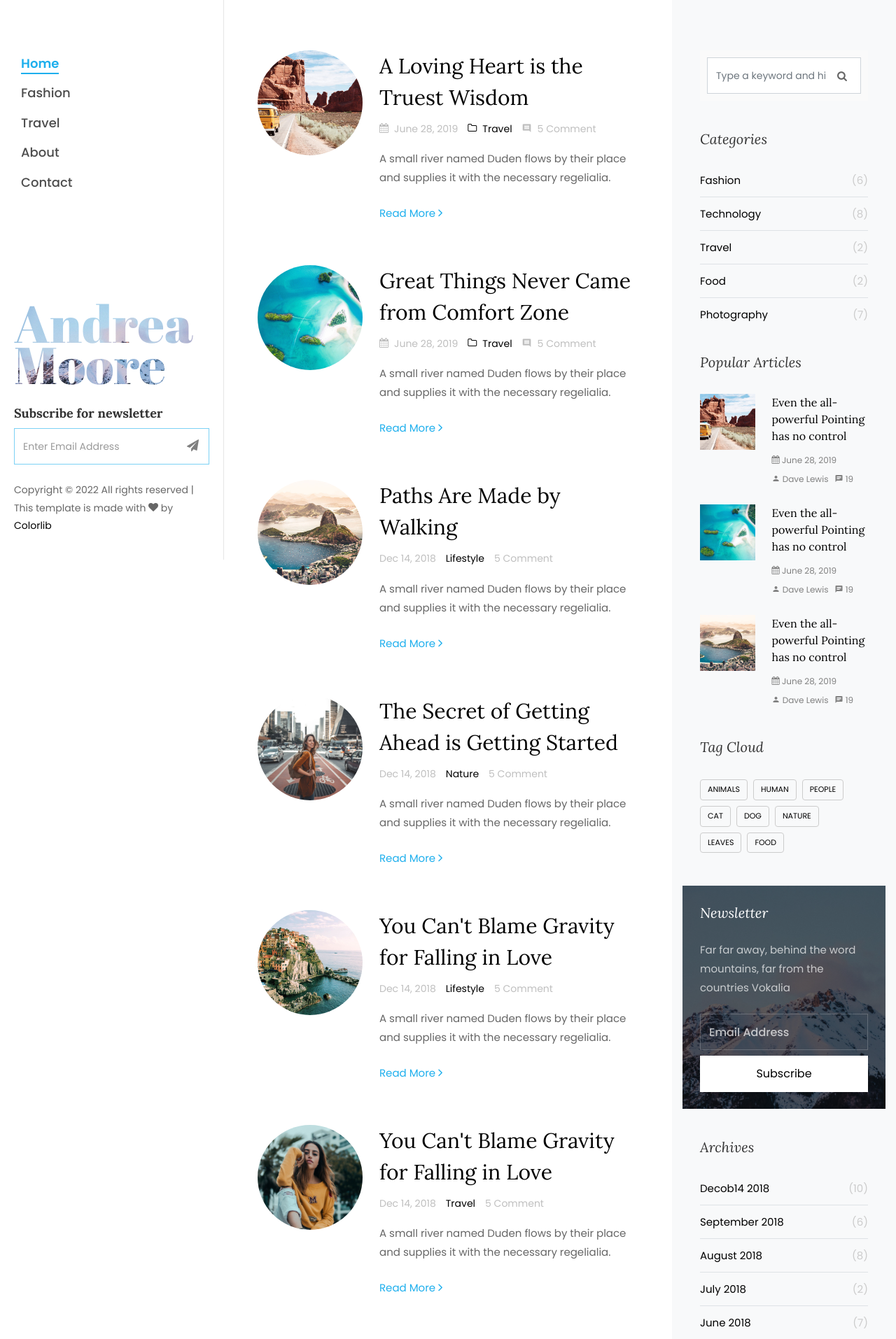
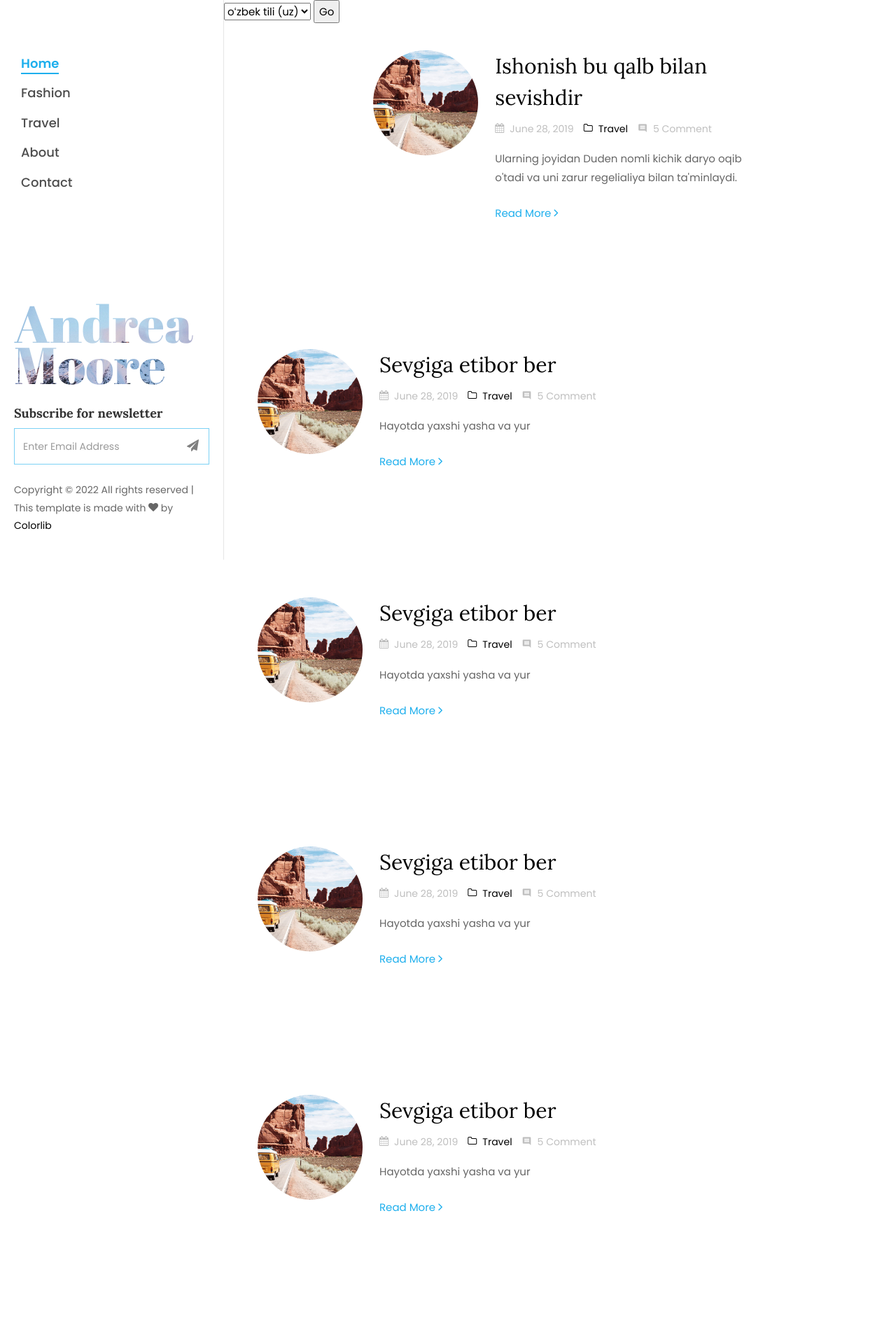
Before and after one commit to hwandev12/life-blog-website, a Django app: page / in a window 1280 px wide. Shown: the top 1914 px of the page at 70% size. Run offline with Django 4.2, Linux system fonts and the light colour scheme; some libraries are stand-ins or nearby versions; some web fonts are replaced.

Commit message:
translation pages

```diff
--- a/blog/admin.py
+++ b/blog/admin.py
@@ -4,4 +4,4 @@
 
 @admin.register(Blog)
 class BlogAdmin(TranslationAdmin):
-    prepopulated_fields = {'slug': ('header',)}
+    group_fieldsets = True
--- a/blog/models.py
+++ b/blog/models.py
@@ -8,11 +8,7 @@
 
     header = models.CharField(max_length=200)
     text = models.TextField(max_length=300)
-    slug =models.SlugField(unique=True)
     link = models.CharField(max_length=70)
 
     def __str__(self):
         return self.header
-
-    def get_absolute_url(self):
-        return reverse("blog:details", kwargs={'slug': self.slug})
--- a/blog/urls.py
+++ b/blog/urls.py
@@ -1,9 +1,8 @@
 from django.urls import path
-from .views import home, details
+from .views import home
 
 app_name = 'blog'
 
 urlpatterns = [
     path('', home, name='home'),
-    path('<slug:slug>/', details, name='details'),
 ]
--- a/blog/views.py
+++ b/blog/views.py
@@ -1,13 +1,6 @@
-from django.shortcuts import render, get_object_or_404
+from django.shortcuts import render
 from django.shortcuts import render
 from .models import Blog
 
 def home(request):
     return render(request, 'pages/home.html')
-
-def details(request, slug):
-    detail = get_object_or_404(Blog, slug=slug)
-    context = {
-        'detail': detail
-    }
-    return render(request, 'pages/details.html', context)
--- a/templates/pages/home.html
+++ b/templates/pages/home.html
@@ -1,6 +1,21 @@
 {% extends 'layouts/base.html' %}
+{% load i18n %}
 {% load static %}
 {% block content %}
+<form action="{% url 'set_language' %}" method="post">{% csrf_token %}
+  <input name="next" type="hidden" value="{{ redirect_to }}">
+  <select name="language">
+      {% get_current_language as LANGUAGE_CODE %}
+      {% get_available_languages as LANGUAGES %}
+      {% get_language_info_list for LANGUAGES as languages %}
+      {% for language in languages %}
+          <option value="{{ language.code }}"{% if language.code == LANGUAGE_CODE %} selected{% endif %}>
+              {{ language.name_local }} ({{ language.code }})
+          </option>
+      {% endfor %}
+  </select>
+  <input type="submit" value="Go">
+</form>
 <div class="col-xl-8 py-5 px-md-5">
   <div class="row pt-md-4">
     <div class="col-md-12">
@@ -12,7 +27,7 @@
         ></a>
         <div class="text text-2 pl-md-4">
           <h3 class="mb-2">
-            <a href="single.html">A Loving Heart is the Truest Wisdom</a>
+            <a href="single.html">{% trans "Ishonish bu qalb bilan sevishdir" %}</a>
           </h3>
           <div class="meta-wrap">
             <p class="meta">
@@ -26,8 +41,7 @@
             </p>
           </div>
           <p class="mb-4">
-            A small river named Duden flows by their place and supplies it with
-            the necessary regelialia.
+            {% trans "Ularning joyidan Duden nomli kichik daryo oqib o'tadi va uni zarur regelialiya bilan ta'minlaydi." %}
           </p>
           <p>
             <a href="#" class="btn-custom"
@@ -37,16 +51,20 @@
         </div>
       </div>
     </div>
+    </div>
+</div>
+<div class="col-xl-8 py-5 px-md-5">
+  <div class="row pt-md-4">
     <div class="col-md-12">
       <div class="blog-entry ftco-animate d-md-flex">
         <a
           href="single.html"
           class="img img-2"
-          style="background-image: url({% static 'images/image_2.jpg' %})"
+          style="background-image: url({% static 'images/image_1.jpg' %})"
         ></a>
         <div class="text text-2 pl-md-4">
           <h3 class="mb-2">
-            <a href="single.html">Great Things Never Came from Comfort Zone</a>
+            <a href="single.html">{% trans "Sevgiga etibor ber" %}</a>
           </h3>
           <div class="meta-wrap">
             <p class="meta">
@@ -60,8 +78,7 @@
             </p>
           </div>
           <p class="mb-4">
-            A small river named Duden flows by their place and supplies it with
-            the necessary regelialia.
+            {% trans "Hayotda yaxshi yasha va yur" %}
           </p>
           <p>
             <a href="#" class="btn-custom"
@@ -71,176 +88,20 @@
         </div>
       </div>
     </div>
+    </div>
+</div>
+<div class="col-xl-8 py-5 px-md-5">
+  <div class="row pt-md-4">
     <div class="col-md-12">
       <div class="blog-entry ftco-animate d-md-flex">
         <a
           href="single.html"
           class="img img-2"
-          style="background-image: url({% static 'images/image_3.jpg' %})"
+          style="background-image: url({% static 'images/image_1.jpg' %})"
         ></a>
         <div class="text text-2 pl-md-4">
           <h3 class="mb-2">
-            <a href="single.html">Paths Are Made by Walking</a>
-          </h3>
-          <div class="meta-wrap">
-            <p class="meta">
-              <span>Dec 14, 2018</span>
-              <span><a href="single.html">Lifestyle</a></span>
-              <span>5 Comment</span>
-            </p>
-          </div>
-          <p class="mb-4">
-            A small river named Duden flows by their place and supplies it with
-            the necessary regelialia.
-          </p>
-          <p>
-            <a href="#" class="btn-custom"
-              >Read More <span class="ion-ios-arrow-forward"></span
-            ></a>
-          </p>
-        </div>
-      </div>
-    </div>
-    <div class="col-md-12">
-      <div class="blog-entry ftco-animate d-md-flex">
-        <a
-          href="single.html"
-          class="img img-2"
-          style="background-image: url({% static 'images/image_4.jpg' %})"
-        ></a>
-        <div class="text text-2 pl-md-4">
-          <h3 class="mb-2">
-            <a href="single.html"
-              >The Secret of Getting Ahead is Getting Started</a
-            >
-          </h3>
-          <div class="meta-wrap">
-            <p class="meta">
-              <span>Dec 14, 2018</span>
-              <span><a href="single.html">Nature</a></span>
-              <span>5 Comment</span>
-            </p>
-          </div>
-          <p class="mb-4">
-            A small river named Duden flows by their place and supplies it with
-            the necessary regelialia.
-          </p>
-          <p>
-            <a href="#" class="btn-custom"
-              >Read More <span class="ion-ios-arrow-forward"></span
-            ></a>
-          </p>
-        </div>
-      </div>
-    </div>
-    <div class="col-md-12">
-      <div class="blog-entry ftco-animate d-md-flex">
-        <a
-          href="single.html"
-          class="img img-2"
-          style="background-image: url({% static 'images/image_5.jpg' %})"
-        ></a>
-        <div class="text text-2 pl-md-4">
-          <h3 class="mb-2">
-            <a href="single.html"
-              >You Can't Blame Gravity for Falling in Love</a
-            >
-          </h3>
-          <div class="meta-wrap">
-            <p class="meta">
-              <span>Dec 14, 2018</span>
-              <span><a href="single.html">Lifestyle</a></span>
-              <span>5 Comment</span>
-            </p>
-          </div>
-          <p class="mb-4">
-            A small river named Duden flows by their place and supplies it with
-            the necessary regelialia.
-          </p>
-          <p>
-            <a href="#" class="btn-custom"
-              >Read More <span class="ion-ios-arrow-forward"></span
-            ></a>
-          </p>
-        </div>
-      </div>
-    </div>
-    <div class="col-md-12">
-      <div class="blog-entry ftco-animate d-md-flex">
-        <a
-          href="single.html"
-          class="img img-2"
-          style="background-image: url({% static 'images/image_6.jpg' %})"
-        ></a>
-        <div class="text text-2 pl-md-4">
-          <h3 class="mb-2">
-            <a href="single.html"
-              >You Can't Blame Gravity for Falling in Love</a
-            >
-          </h3>
-          <div class="meta-wrap">
-            <p class="meta">
-              <span>Dec 14, 2018</span>
-              <span><a href="single.html">Travel</a></span>
-              <span>5 Comment</span>
-            </p>
-          </div>
-          <p class="mb-4">
-            A small river named Duden flows by their place and supplies it with
-            the necessary regelialia.
-          </p>
-          <p>
-            <a href="#" class="btn-custom"
-              >Read More <span class="ion-ios-arrow-forward"></span
-            ></a>
-          </p>
-        </div>
-      </div>
-    </div>
-    <div class="col-md-12">
-      <div class="blog-entry ftco-animate d-md-flex">
-        <a
-          href="single.html"
-          class="img img-2"
-          style="background-image: url({% static 'images/image_7.jpg' %})"
-        ></a>
-        <div class="text text-2 pl-md-4">
-          <h3 class="mb-2">
-            <a href="single.html"
-              >You Can't Blame Gravity for Falling in Love</a
-            >
-          </h3>
-          <div class="meta-wrap">
-            <p class="meta">
-              <span>Dec 14, 2018</span>
-              <span><a href="single.html">Travel</a></span>
-              <span>5 Comment</span>
-            </p>
-          </div>
-          <p class="mb-4">
-            A small river named Duden flows by their place and supplies it with
-            the necessary regelialia.
-          </p>
-          <p>
-            <a href="#" class="btn-custom"
-              >Read More <span class="ion-ios-arrow-forward"></span
-            ></a>
-          </p>
-        </div>
-      </div>
-    </div>
-    <div class="col-md-12">
-      <div class="blog-entry ftco-animate d-md-flex">
-        <a
-          href="single.html"
-          class="img img-2"
-          style="background-image: url({% static 'images/image_8.jpg' %})"
-        ></a>
-        <div class="text text-2 pl-md-4">
-          <h3 class="mb-2">
-            <a href="single.html"
-              >You Can't Blame Gravity for Falling in Love</a
-            >
+            <a href="single.html">{% trans "Sevgiga etibor ber" %}</a>
           </h3>
           <div class="meta-wrap">
             <p class="meta">
@@ -254,8 +115,7 @@
             </p>
           </div>
           <p class="mb-4">
-            A small river named Duden flows by their place and supplies it with
-            the necessary regelialia.
+            {% trans "Hayotda yaxshi yasha va yur" %}
           </p>
           <p>
             <a href="#" class="btn-custom"
@@ -265,18 +125,20 @@
         </div>
       </div>
     </div>
+    </div>
+</div>
+<div class="col-xl-8 py-5 px-md-5">
+  <div class="row pt-md-4">
     <div class="col-md-12">
       <div class="blog-entry ftco-animate d-md-flex">
         <a
           href="single.html"
           class="img img-2"
-          style="background-image: url({% static 'images/image_9.jpg' %})"
+          style="background-image: url({% static 'images/image_1.jpg' %})"
         ></a>
         <div class="text text-2 pl-md-4">
           <h3 class="mb-2">
-            <a href="single.html"
-              >You Can't Blame Gravity for Falling in Love</a
-            >
+            <a href="single.html">{% trans "Sevgiga etibor ber" %}</a>
           </h3>
           <div class="meta-wrap">
             <p class="meta">
@@ -290,8 +152,7 @@
             </p>
           </div>
           <p class="mb-4">
-            A small river named Duden flows by their place and supplies it with
-            the necessary regelialia.
+            {% trans "Hayotda yaxshi yasha va yur" %}
           </p>
           <p>
             <a href="#" class="btn-custom"
@@ -301,50 +162,20 @@
         </div>
       </div>
     </div>
+    </div>
+</div>
+<div class="col-xl-8 py-5 px-md-5">
+  <div class="row pt-md-4">
     <div class="col-md-12">
       <div class="blog-entry ftco-animate d-md-flex">
         <a
           href="single.html"
           class="img img-2"
-          style="background-image: url({% static 'images/image_10.jpg' %})"
+          style="background-image: url({% static 'images/image_1.jpg' %})"
         ></a>
         <div class="text text-2 pl-md-4">
           <h3 class="mb-2">
-            <a href="single.html"
-              >You Can't Blame Gravity for Falling in Love</a
-            >
-          </h3>
-          <div class="meta-wrap">
-            <p class="meta">
-              <span>Dec 14, 2018</span>
-              <span><a href="single.html">Lifestyle</a></span>
-              <span>5 Comment</span>
-            </p>
-          </div>
-          <p class="mb-4">
-            A small river named Duden flows by their place and supplies it with
-            the necessary regelialia.
-          </p>
-          <p>
-            <a href="#" class="btn-custom"
-              >Read More <span class="ion-ios-arrow-forward"></span
-            ></a>
-          </p>
-        </div>
-      </div>
-    </div>
-    <div class="col-md-12">
-      <div class="blog-entry ftco-animate d-md-flex">
-        <a
-          href="single.html"
-          class="img img-2"
-          style="background-image: url({% static 'images/image_11.jpg' %})"
-        ></a>
-        <div class="text text-2 pl-md-4">
-          <h3 class="mb-2">
-            <a href="single.html"
-              >You Can't Blame Gravity for Falling in Love</a
-            >
+            <a href="single.html">{% trans "Sevgiga etibor ber" %}</a>
           </h3>
           <div class="meta-wrap">
             <p class="meta">
@@ -358,8 +189,7 @@
             </p>
           </div>
           <p class="mb-4">
-            A small river named Duden flows by their place and supplies it with
-            the necessary regelialia.
+            {% trans "Hayotda yaxshi yasha va yur" %}
           </p>
           <p>
             <a href="#" class="btn-custom"
@@ -369,18 +199,20 @@
         </div>
       </div>
     </div>
+    </div>
+</div>
+<div class="col-xl-8 py-5 px-md-5">
+  <div class="row pt-md-4">
     <div class="col-md-12">
       <div class="blog-entry ftco-animate d-md-flex">
         <a
           href="single.html"
           class="img img-2"
-          style="background-image: url({% static 'images/image_12.jpg' %})"
+          style="background-image: url({% static 'images/image_1.jpg' %})"
         ></a>
         <div class="text text-2 pl-md-4">
           <h3 class="mb-2">
-            <a href="single.html"
-              >You Can't Blame Gravity for Falling in Love</a
-            >
+            <a href="single.html">{% trans "Sevgiga etibor ber" %}</a>
           </h3>
           <div class="meta-wrap">
             <p class="meta">
@@ -394,8 +226,7 @@
             </p>
           </div>
           <p class="mb-4">
-            A small river named Duden flows by their place and supplies it with
-            the necessary regelialia.
+            {% trans "Hayotda yaxshi yasha va yur" %}
           </p>
           <p>
             <a href="#" class="btn-custom"
@@ -405,7 +236,119 @@
         </div>
       </div>
     </div>
-  </div>
+    </div>
+</div>
+<div class="col-xl-8 py-5 px-md-5">
+  <div class="row pt-md-4">
+    <div class="col-md-12">
+      <div class="blog-entry ftco-animate d-md-flex">
+        <a
+          href="single.html"
+          class="img img-2"
+          style="background-image: url({% static 'images/image_1.jpg' %})"
+        ></a>
+        <div class="text text-2 pl-md-4">
+          <h3 class="mb-2">
+            <a href="single.html">{% trans "Sevgiga etibor ber" %}</a>
+          </h3>
+          <div class="meta-wrap">
+            <p class="meta">
+              <span><i class="icon-calendar mr-2"></i>June 28, 2019</span>
+              <span
+                ><a href="single.html"
+                  ><i class="icon-folder-o mr-2"></i>Travel</a
+                ></span
+              >
+              <span><i class="icon-comment2 mr-2"></i>5 Comment</span>
+            </p>
+          </div>
+          <p class="mb-4">
+            {% trans "Hayotda yaxshi yasha va yur" %}
+          </p>
+          <p>
+            <a href="#" class="btn-custom"
+              >Read More <span class="ion-ios-arrow-forward"></span
+            ></a>
+          </p>
+        </div>
+      </div>
+    </div>
+    </div>
+</div>
+<div class="col-xl-8 py-5 px-md-5">
+  <div class="row pt-md-4">
+    <div class="col-md-12">
+      <div class="blog-entry ftco-animate d-md-flex">
+        <a
+          href="single.html"
+          class="img img-2"
+          style="background-image: url({% static 'images/image_1.jpg' %})"
+        ></a>
+        <div class="text text-2 pl-md-4">
+          <h3 class="mb-2">
+            <a href="single.html">{% trans "Sevgiga etibor ber" %}</a>
+          </h3>
+          <div class="meta-wrap">
+            <p class="meta">
+              <span><i class="icon-calendar mr-2"></i>June 28, 2019</span>
+              <span
+                ><a href="single.html"
+                  ><i class="icon-folder-o mr-2"></i>Travel</a
+                ></span
+              >
+              <span><i class="icon-comment2 mr-2"></i>5 Comment</span>
+            </p>
+          </div>
+          <p class="mb-4">
+            {% trans "Hayotda yaxshi yasha va yur" %}
+          </p>
+          <p>
+            <a href="#" class="btn-custom"
+              >Read More <span class="ion-ios-arrow-forward"></span
+            ></a>
+          </p>
+        </div>
+      </div>
+    </div>
+    </div>
+</div>
+<div class="col-xl-8 py-5 px-md-5">
+  <div class="row pt-md-4">
+    <div class="col-md-12">
+      <div class="blog-entry ftco-animate d-md-flex">
+        <a
+          href="single.html"
+          class="img img-2"
+          style="background-image: url({% static 'images/image_1.jpg' %})"
+        ></a>
+        <div class="text text-2 pl-md-4">
+          <h3 class="mb-2">
+            <a href="single.html">{% trans "Sevgiga etibor ber" %}</a>
+          </h3>
+          <div class="meta-wrap">
+            <p class="meta">
+              <span><i class="icon-calendar mr-2"></i>June 28, 2019</span>
+              <span
+                ><a href="single.html"
+                  ><i class="icon-folder-o mr-2"></i>Travel</a
+                ></span
+              >
+              <span><i class="icon-comment2 mr-2"></i>5 Comment</span>
+            </p>
+          </div>
+          <p class="mb-4">
+            {% trans "Hayotda yaxshi yasha va yur" %}
+          </p>
+          <p>
+            <a href="#" class="btn-custom"
+              >Read More <span class="ion-ios-arrow-forward"></span
+            ></a>
+          </p>
+        </div>
+      </div>
+    </div>
+    </div>
+</div>
   <!-- END-->
   <div class="row">
     <div class="col">
```
Also changed, not shown: templates/pages/details.html (deleted, +0 -35 lines), blog/migrations/0003_remove_blog_slug.py (added), db.sqlite3, locale/en/LC_MESSAGES/django.po, 1 other file.
